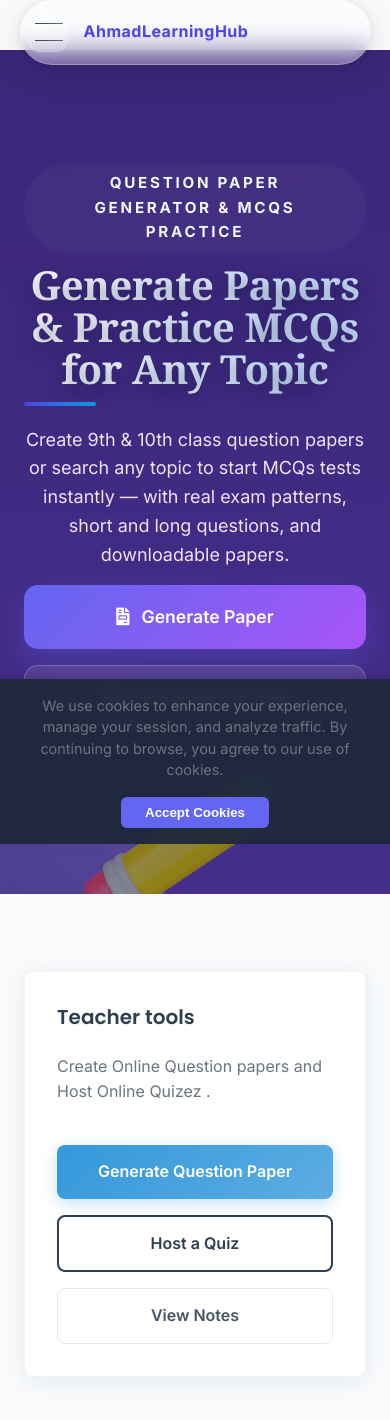
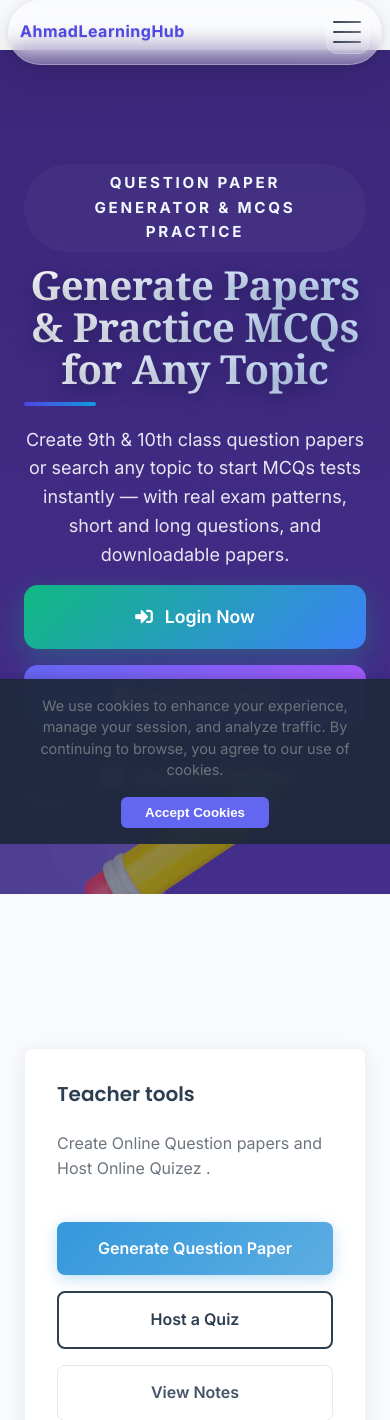
Before and after one commit to Touseef-Bhatti/questionpaper, a PHP site: page /questionpaper/ in a window 390 px wide. Shown: the top 1420 px of the page. Run offline with PHP 8.4, Linux system fonts and the light colour scheme; some libraries are stand-ins or nearby versions.

Commit message:
fix header

```diff
--- a/ads.php
+++ b/ads.php
@@ -18,7 +18,7 @@ require_once __DIR__ . '/middleware/SubscriptionCheck.php';
 // ==========================================
 
 // 1. Adsterra (Banner and Skyscraper Ads)
-include_once __DIR__ . '/includes/adsterra_ads.php';
+// include_once __DIR__ . '/includes/adsterra_ads.php';
 
 // 2. Monetag (Popunder and Vignette Ads)
 // (Controlled in renderMonetagScripts below)
--- a/css/index.css
+++ b/css/index.css
@@ -206,6 +206,54 @@ body {
 .button.primary:hover {
     transform: translateY(-2px);
     box-shadow: 0 15px 35px rgba(99, 102, 241, 0.4);
+}
+
+.button.accent {
+    background: linear-gradient(135deg, #10b981 0%, #3b82f6 100%);
+    color: white;
+    box-shadow: 0 10px 30px rgba(16, 185, 129, 0.3);
+    border: none;
+    position: relative;
+    overflow: hidden;
+}
+
+.button.accent:hover {
+    background: linear-gradient(135deg, #34d399 0%, #60a5fa 100%);
+    transform: translateY(-2px);
+    box-shadow: 0 15px 35px rgba(16, 185, 129, 0.4);
+    color: white;
+}
+
+/* Shimmer ripple effect for accent button */
+.button.accent::after {
+    content: '';
+    position: absolute;
+    top: -50%;
+    left: -100%;
+    width: 60%;
+    height: 200%;
+    background: linear-gradient(90deg, transparent, rgba(255,255,255,0.3), transparent);
+    transform: rotate(20deg);
+    transition: 0.6s cubic-bezier(0.4, 0, 0.2, 1);
+}
+
+.button.accent:hover::after {
+    left: 150%;
+}
+
+.hero-login-btn {
+    /* removed border to match primary button's cleaner look */
+}
+
+@media (max-width: 640px) {
+    .hero-actions {
+        flex-direction: column;
+        width: 100%;
+    }
+    .hero-actions .button {
+        width: 100%;
+        justify-content: center;
+    }
 }
 
 /* Shimmer ripple effect */
--- a/header.php
+++ b/header.php
@@ -379,6 +379,11 @@ foreach ($gen_paper_pages as $p) {
     align-items: center;
 }
 
+html, body {
+    max-width: 100%;
+    overflow-x: hidden;
+}
+
 .navbar-container {
     min-width: 100%;
     margin: 0 auto;
@@ -603,11 +608,12 @@ html.dark-mode .quota-badge {
     display: none; /* Hidden by default on desktop */
     flex-direction: column;
     justify-content: center;
-    width: 40px;
-    height: 40px;
+    width: 44px;
+    height: 44px;
     cursor: pointer;
     z-index: 1100;
     margin-left: 1rem;
+    touch-action: manipulation;
 }
 
 .nav-toggle span {
@@ -660,7 +665,8 @@ body.menu-open {
 @media (max-width: 768px) {
 
     .navbar {
-        max-width: 90%;
+        width: calc(100% - 1rem);
+        max-width: none;
         border-radius: 80px;
         margin: 0 auto;
         padding: 0.8rem 0;
@@ -671,27 +677,32 @@ body.menu-open {
     }
 
     .navbar-container {
-        width: 75%;
+        width: 100%;
         padding: 0 1rem;
         flex-direction: row;
         align-items: center;
+        gap: 0.5rem;
     }
 
     .nav-logo {
-        font-size: 1.1rem;
+        font-size: clamp(0.95rem, 3.6vw, 1.1rem);
         font-weight: 700;
         z-index: 1100;
-        order: 2;
-        margin-right: 100%;
+        order: 1;
+        margin-right: auto;
+        max-width: calc(100% - 64px);
+        white-space: nowrap;
+        overflow: hidden;
+        text-overflow: ellipsis;
         letter-spacing: 0.5px;
         color: var(--primary);
         text-shadow: 0 1px 2px rgba(0, 0, 0, 0.1);
     }
 
     .nav-toggle {
-        order: 1;
+        order: 2;
         margin-left: 0;
-        margin-right: 1rem;
+        margin-right: 0;
         padding: 0.5rem;
         border-radius: 12px;
         background: rgba(255, 255, 255, 0.1);
@@ -890,8 +907,8 @@ body.menu-open {
     }
 
     .navbar-container {
-        width: 98%;
-        padding: 0 0.5rem;
+        width: 100%;
+        padding: 0 0.75rem;
     }
 
     .nav-logo {
@@ -1391,20 +1409,20 @@ html.dark-mode .user-header-info .text-muted {
     });
 </script>
 
-</body>
-</html>
-
     <script>
     // Responsive Navbar Toggle
     const navToggle = document.getElementById('navToggle');
     const navMenu = document.getElementById('navMenu');
     const navOverlay = document.getElementById('navOverlay');
+    const isMobileViewport = () => window.matchMedia('(max-width: 768px)').matches;
 
     function closeMenu() {
+        if (!navMenu || !navToggle || !navOverlay) return;
         navMenu.classList.remove('open');
         navToggle.classList.remove('open');
         navOverlay.classList.remove('open');
         document.body.classList.remove('menu-open');
+        navToggle.setAttribute('aria-expanded', 'false');
         // Close all dropdowns when mobile menu is closed
         document.querySelectorAll('.dropdown-content').forEach(content => {
             content.classList.remove('show');
@@ -1412,10 +1430,12 @@ html.dark-mode .user-header-info .text-muted {
     }
 
     function openMenu() {
+        if (!navMenu || !navToggle || !navOverlay) return;
         navMenu.classList.add('open');
         navToggle.classList.add('open');
         navOverlay.classList.add('open');
         document.body.classList.add('menu-open');
+        navToggle.setAttribute('aria-expanded', 'true');
     }
 
     if (navToggle) {
@@ -1426,6 +1446,16 @@ html.dark-mode .user-header-info .text-muted {
                 openMenu();
             }
         });
+        navToggle.addEventListener('keydown', function(e) {
+            if (e.key === 'Enter' || e.key === ' ') {
+                e.preventDefault();
+                if (navMenu.classList.contains('open')) {
+                    closeMenu();
+                } else {
+                    openMenu();
+                }
+            }
+        });
     }
 
     if (navOverlay) {
@@ -1482,10 +1512,16 @@ html.dark-mode .user-header-info .text-muted {
 
     // Close dropdowns when clicking outside (only for mobile click dropdowns)
     window.addEventListener('click', function(e) {
-        if (window.innerWidth <= 768 && !e.target.matches('.dropbtn')) {
+        if (isMobileViewport() && !e.target.matches('.dropbtn')) {
             document.querySelectorAll('.dropdown-content.show').forEach(content => {
                 content.classList.remove('show');
             });
+        }
+    });
+
+    window.addEventListener('resize', function() {
+        if (!isMobileViewport()) {
+            closeMenu();
         }
     });
 
--- a/index.php
+++ b/index.php
@@ -49,13 +49,15 @@ include 'db_connect.php';
 </div>
 
                     <div class="hero-actions">
+                        <a href="login" class="button accent hero-login-btn"><i class="fas fa-sign-in-alt"></i> Login Now</a>
                         <a href="select_class" class="button primary"><i class="fas fa-file-invoice"></i> Generate Paper</a>
                         <a href="quiz_setup" class="button secondary"><i class="fas fa-laptop-code"></i> Online MCQs Test</a>
-
                     </div>
 
             </div>
         </section>
+
+        <br><br><br>
 
         <?= renderAd('banner', 'Place Top Banner Here') ?>
 <br>
```
Also changed, not shown: other parts of header.php (+35 -26 lines).
